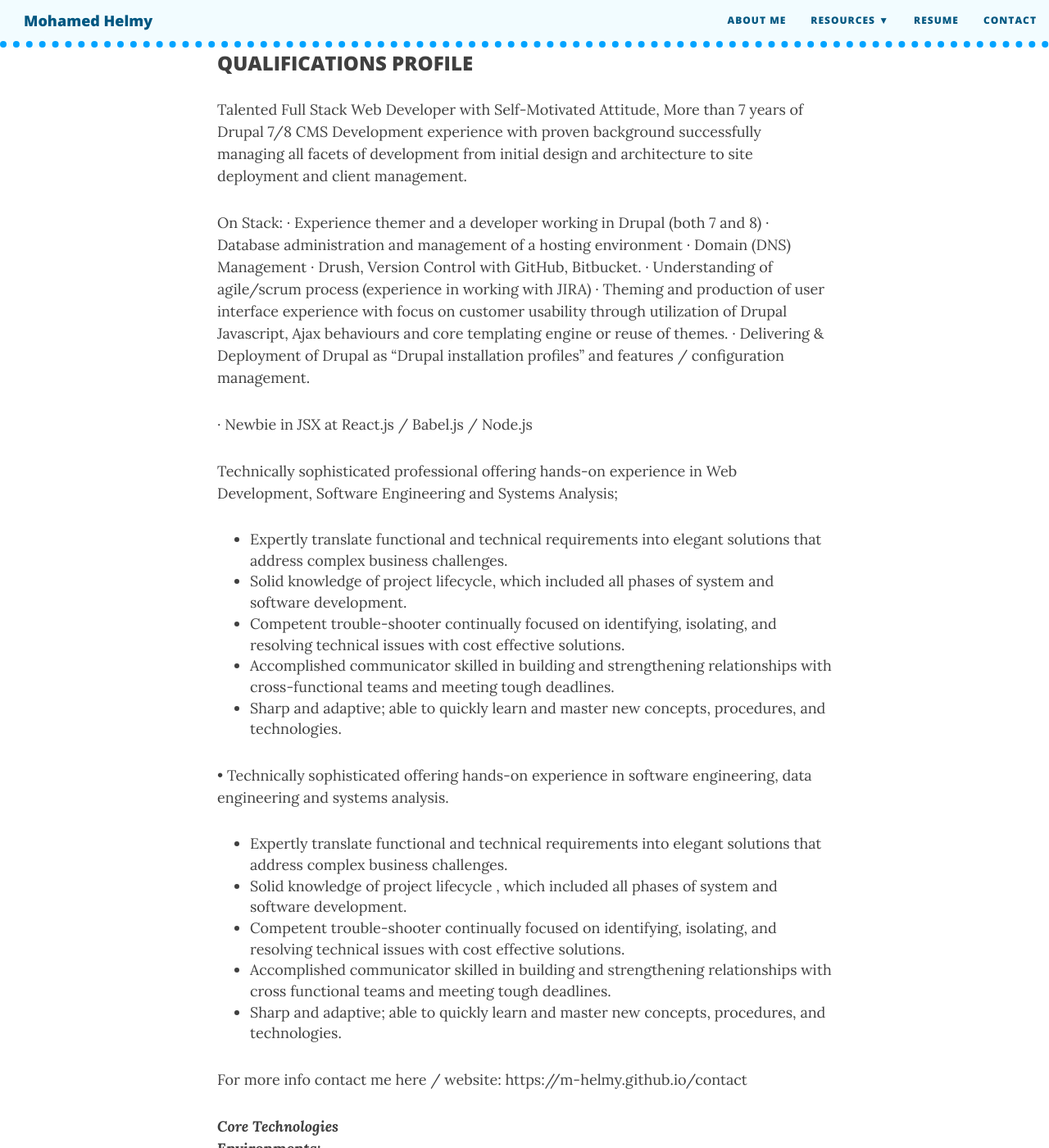
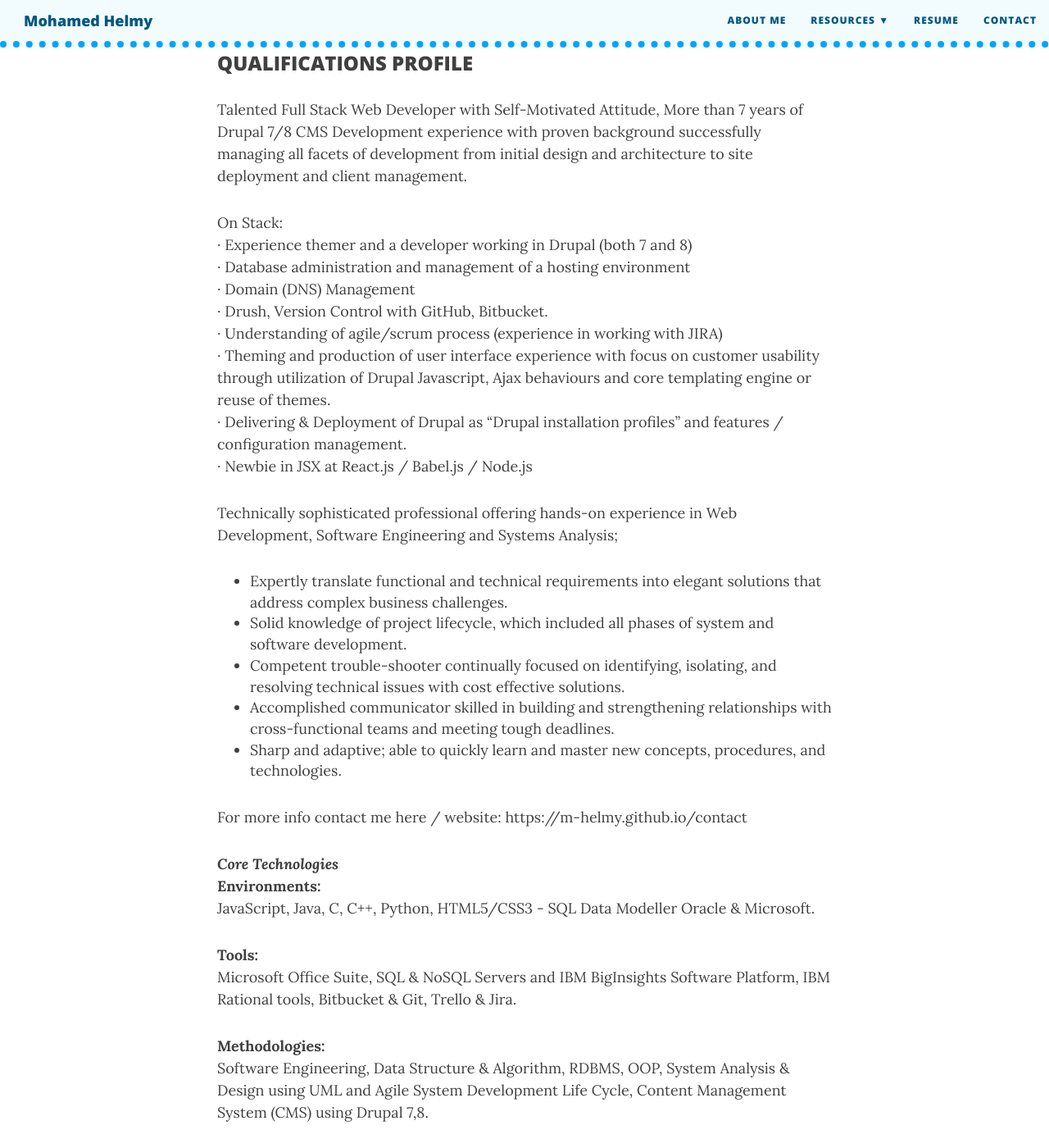
Before and after one commit to M-Helmy/m-helmy.github.io, a Jekyll site: the page built from resume.md, in a window 1280 px wide and 1400 px high, scrolled down 907 px. Shown: the whole window at 82% size. Built offline with Jekyll 4.4.1, drawn with Linux system fonts in a browser that asks for light colours; nearby versions of some CDN libraries; comment, search, counter and statistics services are not loaded.

Commit message:
Update resume.md

```diff
--- a/resume.md
+++ b/resume.md
@@ -6,14 +6,10 @@ bigimg: /img/desk.jpg
 ---
 <h2 style="text-align:center;">Software Engineer</h2>
 <p style="text-align:center;"><a href="https://www.linkedin.com/in/mohamedhelmy/" rel="nofollow" target="_blank"><img src="https://m-helmy.github.io/img/linkedin.jpg" alt="LinkedIn Add to Profile button"></a></p><br>
-
 <p align="center">
 Full Stack Web Developer, Dribbbler, Philanthropist, Technology Evangelist, Forced Blogger, UI Baker, Toastmasters International Speaker, Starbucks Lover and hell yeah Foodie. Currently Working @MST
 
 </p>
-
-
-
 
 
 
@@ -25,17 +21,15 @@ Full Stack Web Developer, Dribbbler, Philanthropist, Technology Evangelist, Forc
 Talented Full Stack Web Developer with Self-Motivated Attitude,
 More than 7 years of Drupal 7/8 CMS Development experience with proven background successfully managing all facets of development from initial design and architecture to site deployment and client management.
 
-On Stack:
-· Experience themer and a developer working in Drupal (both 7 and 8)
-· Database administration and management of a hosting environment
-· Domain (DNS) Management
-· Drush, Version Control with GitHub, Bitbucket.
-· Understanding of agile/scrum process (experience in working with JIRA)
-· Theming and production of user interface experience with focus on customer usability through utilization of Drupal Javascript, Ajax behaviours and core templating engine or reuse of themes.
-· Delivering & Deployment of Drupal as “Drupal installation profiles” and features / configuration management.
-
-· Newbie in JSX at React.js / Babel.js / Node.js
-
+On Stack:<br>
+· Experience themer and a developer working in Drupal (both 7 and 8)<br>
+· Database administration and management of a hosting environment<br>
+· Domain (DNS) Management<br>
+· Drush, Version Control with GitHub, Bitbucket.<br>
+· Understanding of agile/scrum process (experience in working with JIRA)<br>
+· Theming and production of user interface experience with focus on customer usability through utilization of Drupal Javascript, Ajax behaviours and core templating engine or reuse of themes.<br>
+· Delivering & Deployment of Drupal as “Drupal installation profiles” and features / configuration management.<br>
+· Newbie in JSX at React.js / Babel.js / Node.js<br>
 
 
 Technically sophisticated professional offering hands-on experience in Web Development, Software Engineering and Systems Analysis;<br/>
@@ -46,21 +40,7 @@ Technically sophisticated professional offering hands-on experience in Web Devel
 - Accomplished communicator skilled in building and strengthening relationships with cross-functional teams and meeting tough deadlines.
 - Sharp and adaptive; able to quickly learn and master new concepts, procedures, and technologies.
 
-
-
-
-• Technically sophisticated offering hands-on experience in software engineering, data engineering and systems analysis.
-
-- Expertly translate functional and technical requirements into elegant solutions that address complex business challenges.
-- Solid knowledge of project lifecycle , which included all phases of system and software development.
-- Competent trouble-shooter continually focused on identifying, isolating, and resolving technical issues with cost effective solutions.
-- Accomplished communicator skilled in building and strengthening relationships with cross functional teams and meeting tough deadlines.
-- Sharp and adaptive; able to quickly learn and master new concepts, procedures, and technologies.
-
 For more info contact me here / website: https://m-helmy.github.io/contact
-
-
-
 
 ***Core Technologies***<br/>
 **Environments:**<br/>
```
